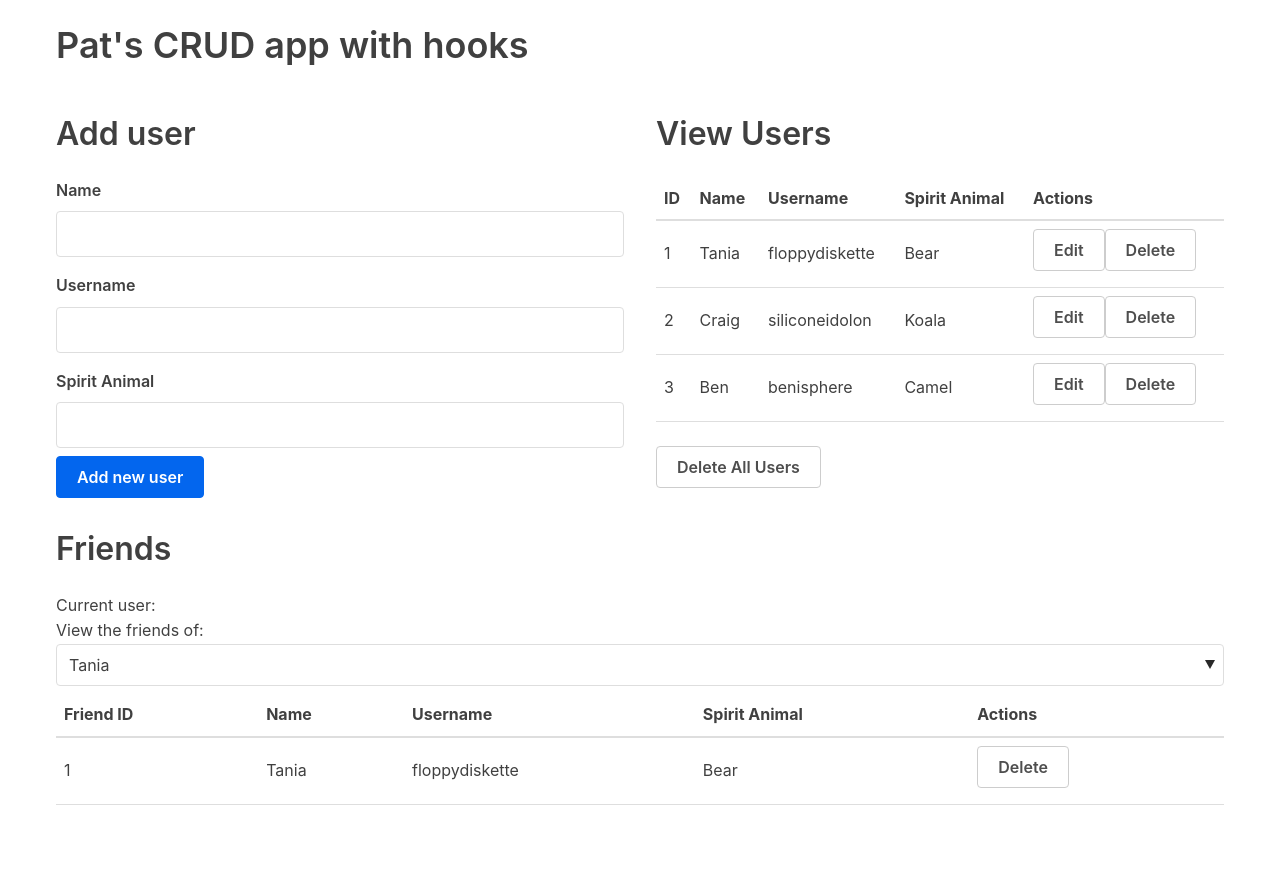
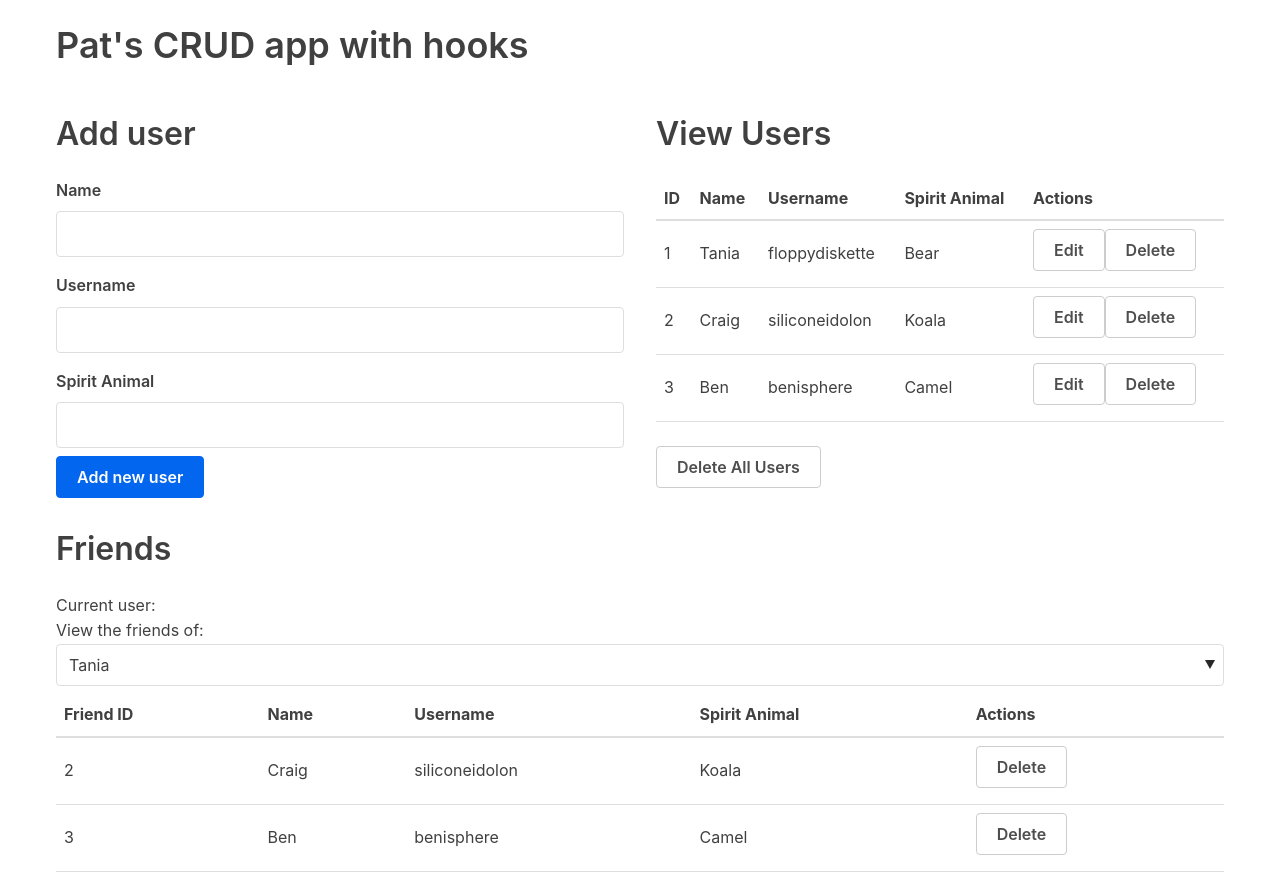
Before and after one commit to patmccler/react-hook-example, a React (Create React App) app: page / in a window 1280 px wide. Before the commit the page ends 829 px from the top, so only its background shows below. Built offline with nearby package versions, Linux system fonts and the light colour scheme.

Commit message:
pass a function to get friends of user

```diff
--- a/src/App.js
+++ b/src/App.js
@@ -6,9 +6,9 @@ import FriendsDisplay from "./FriendsDisplay"
 
 function App() {
   const usersData = [
-    {id: 1, name: 'Tania', username: 'floppydiskette', spiritAnimal: "Bear"},
-    {id: 2, name: 'Craig', username: 'siliconeidolon', spiritAnimal: "Koala"},
-    {id: 3, name: 'Ben', username: 'benisphere', spiritAnimal: "Camel"},
+    {id: 1, name: 'Tania', username: 'floppydiskette', spiritAnimal: "Bear", friendIds: [2,3]},
+    {id: 2, name: 'Craig', username: 'siliconeidolon', spiritAnimal: "Koala", friendIds: [3]},
+    {id: 3, name: 'Ben', username: 'benisphere', spiritAnimal: "Camel", friendIds: [1,2]},
   ]
 
   const [users, setUsers] = useState(usersData)
@@ -43,6 +43,10 @@ function App() {
     setUsers([])
     setEditing(false)
   }
+
+  const getFriends = (user) => {
+    return user.friendIds.map(id => users.find(user => user.id === id))
+  }
   return (
     <div className="container">
       <h1>Pat's CRUD app with hooks</h1>
@@ -75,7 +79,7 @@ function App() {
         </div>
       </div>
       <div className="flex-row">
-        <FriendsDisplay users={users} />
+        <FriendsDisplay users={users} getFriends={getFriends} />
       </div>
     </div>
   );
--- a/src/FriendsDisplay.js
+++ b/src/FriendsDisplay.js
@@ -2,7 +2,7 @@ import React, {useState} from 'react';
 import FriendsTable from './tables/FriendsTable'
 import UserSelector from './forms/UserSelector'
 
-function FriendsDisplay({users}) {
+function FriendsDisplay({users, getFriends}) {
 
   const [currentUser, setCurrentUser] = useState(users[0])
 
@@ -11,7 +11,7 @@ function FriendsDisplay({users}) {
       <h2>Friends</h2>
         Current user:
       <UserSelector selectUser={setCurrentUser} users={users} />
-      <FriendsTable friends={[currentUser]}/>
+      <FriendsTable friends={getFriends(currentUser)}/>
     </div>
   )
 }
```
